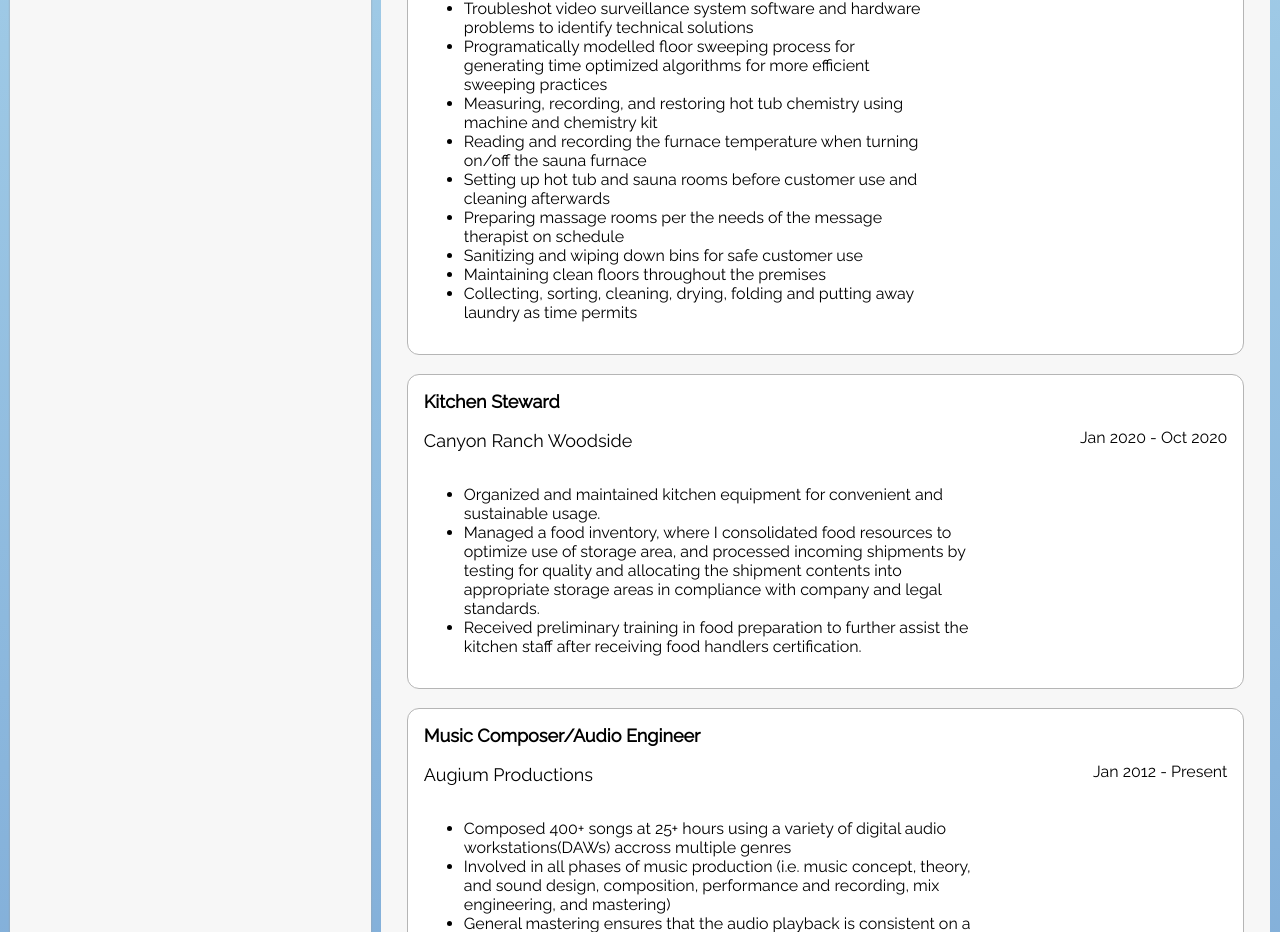
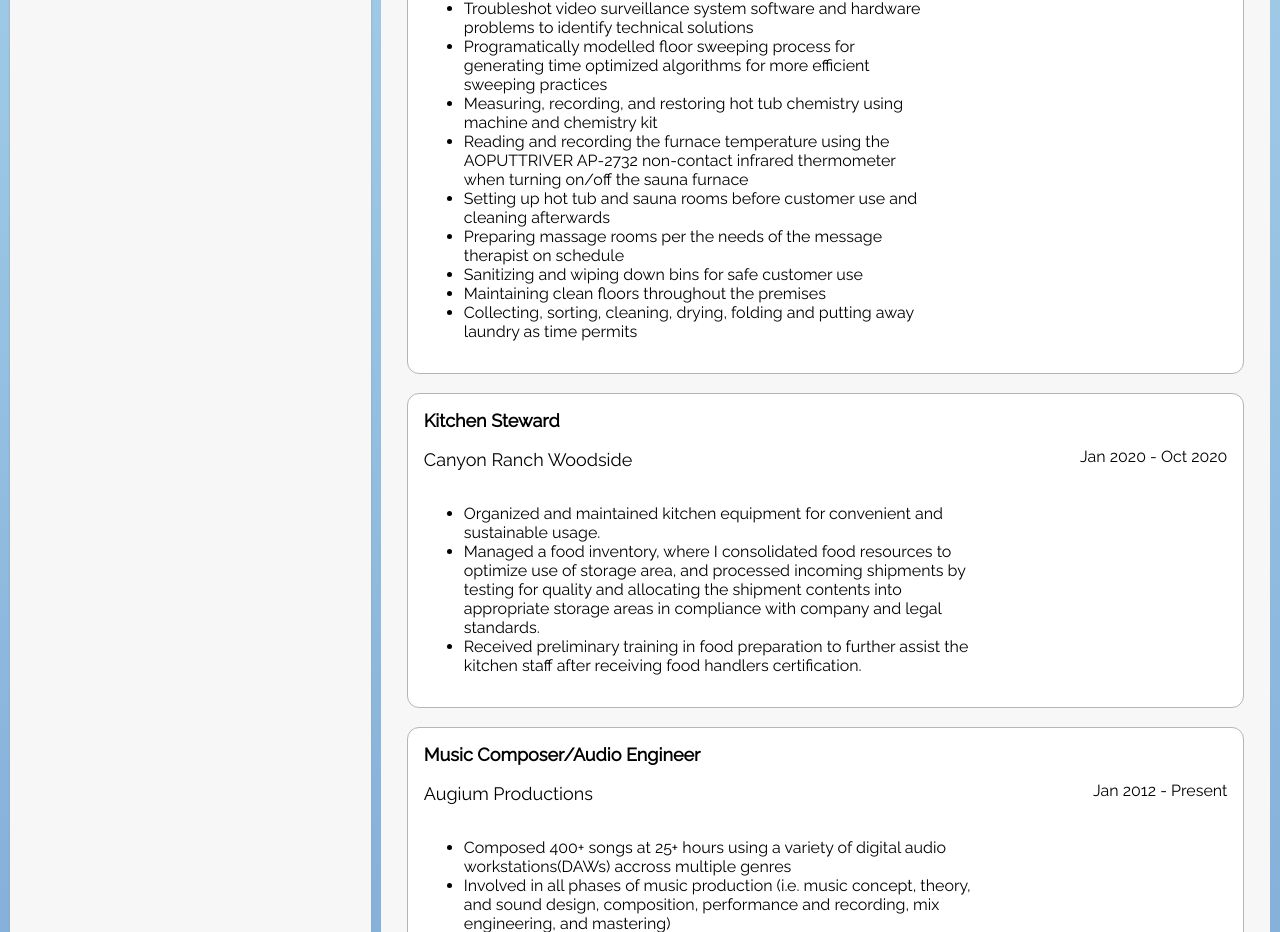
Before and after one commit to bthol/Portfolio-Frontend, a React (Create React App) app: page / in a window 1280 px wide. Shown: the part 1360-2292 px from the top of the page. Built offline with nearby package versions, Linux system fonts and the light colour scheme; the HTML template or start-up script is replaced by a standard one.

Commit message:
content update

```diff
--- a/src/PropsModule/ContentProps.js
+++ b/src/PropsModule/ContentProps.js
@@ -161,7 +161,7 @@
             <li tabIndex={0}>Troubleshot video surveillance system software and hardware problems to identify technical solutions</li>
             <li tabIndex={0}>Programatically modelled floor sweeping process for generating time optimized algorithms for more efficient sweeping practices</li>
             <li tabIndex={0}>Measuring, recording, and restoring hot tub chemistry using machine and chemistry kit</li>
-            <li tabIndex={0}>Reading and recording the furnace temperature when turning on/off the sauna furnace</li>
+            <li tabIndex={0}>Reading and recording the furnace temperature using the AOPUTTRIVER AP-2732 non-contact infrared thermometer when turning on/off the sauna furnace</li>
             <li tabIndex={0}>Setting up hot tub and sauna rooms before customer use and cleaning afterwards</li>
             <li tabIndex={0}>Preparing massage rooms per the needs of the message therapist on schedule</li>
             <li tabIndex={0}>Sanitizing and wiping down bins for safe customer use</li>
```
